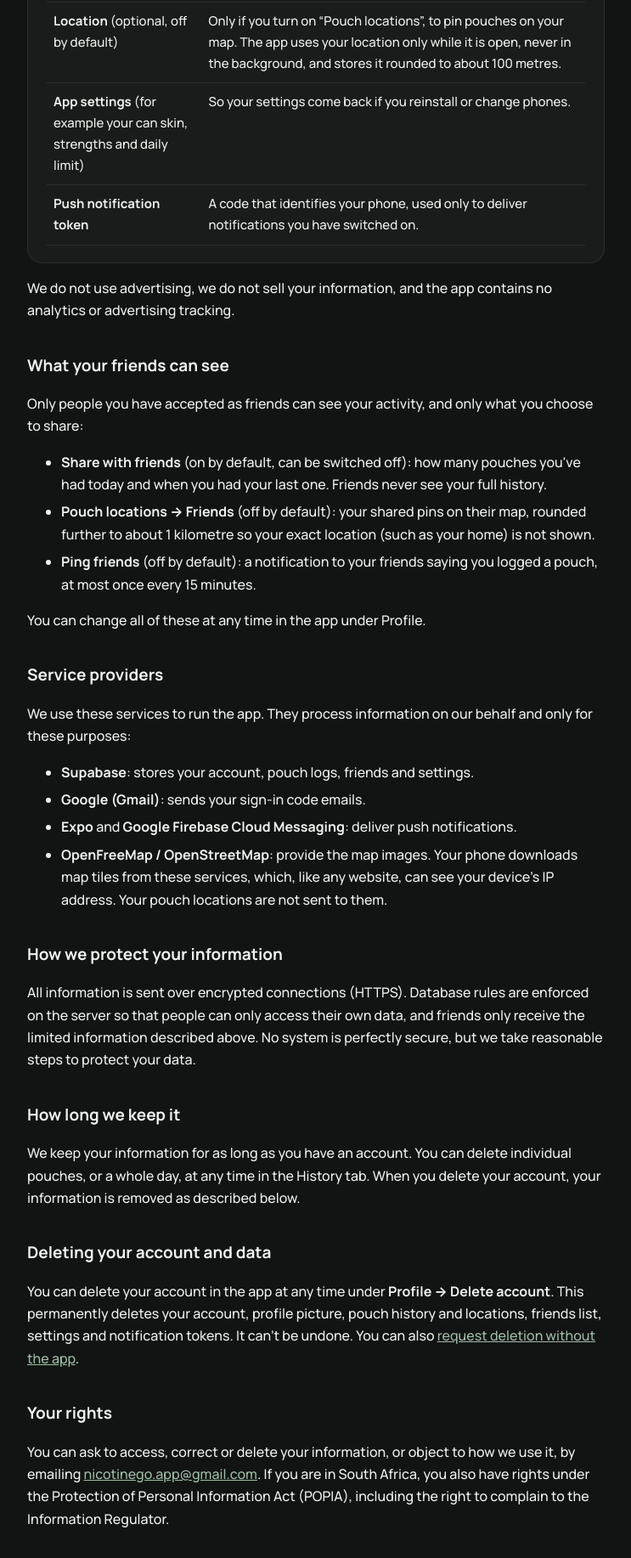
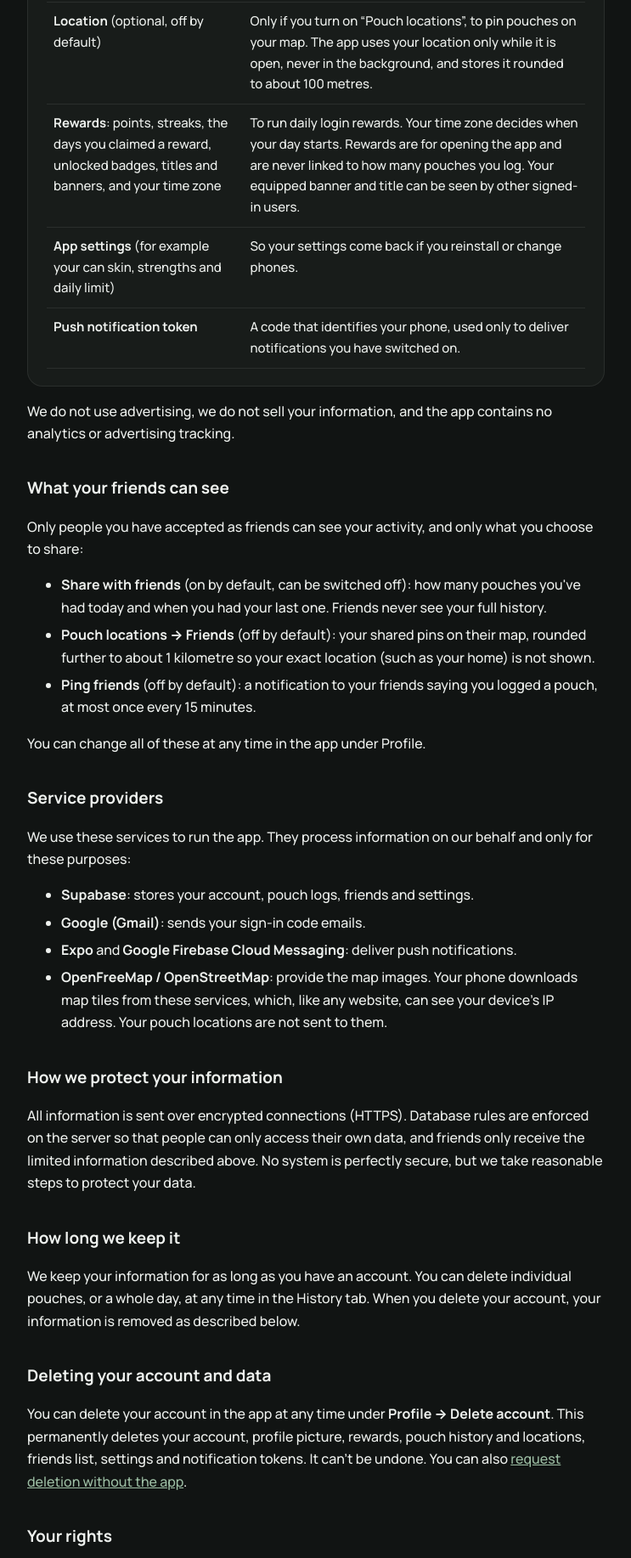
Before and after one commit to zetacruiser-dotcom/nicotine-go_Website, a plain HTML site: page privacy/index.html in a window 1280 px wide. Shown: the part 1080-2914 px from the top of the page at 85% size, without its empty margins (268-1011 px from the left). Drawn offline with Linux system fonts and the light colour scheme.

Commit message:
Updated policy

```diff
--- a/privacy/index.html
+++ b/privacy/index.html
@@ -28,6 +28,7 @@
         <tr><td><strong>Display name and profile picture</strong> (optional)</td><td>Shown to friends and in search results, if you add them. Pictures are stored privately and are only visible to signed-in users of the app, never through a public link. You can change or remove them at any time, and removing a picture deletes the file.</td></tr>
         <tr><td><strong>Pouch logs</strong>: the time of each pouch and its nicotine strength (mg)</td><td>The core of the app: your daily totals, history, charts and daily limit. This relates to your nicotine use, so we treat it as sensitive.</td></tr>
         <tr><td><strong>Location</strong> (optional, off by default)</td><td>Only if you turn on “Pouch locations”, to pin pouches on your map. The app uses your location only while it is open, never in the background, and stores it rounded to about 100 metres.</td></tr>
+        <tr><td><strong>Rewards</strong>: points, streaks, the days you claimed a reward, unlocked badges, titles and banners, and your time zone</td><td>To run daily login rewards. Your time zone decides when your day starts. Rewards are for opening the app and are never linked to how many pouches you log. Your equipped banner and title can be seen by other signed-in users.</td></tr>
         <tr><td><strong>App settings</strong> (for example your can skin, strengths and daily limit)</td><td>So your settings come back if you reinstall or change phones.</td></tr>
         <tr><td><strong>Push notification token</strong></td><td>A code that identifies your phone, used only to deliver notifications you have switched on.</td></tr>
       </table>
@@ -59,7 +60,7 @@
     <p>We keep your information for as long as you have an account. You can delete individual pouches, or a whole day, at any time in the History tab. When you delete your account, your information is removed as described below.</p>
 
     <h2>Deleting your account and data</h2>
-    <p>You can delete your account in the app at any time under <strong>Profile → Delete account</strong>. This permanently deletes your account, profile picture, pouch history and locations, friends list, settings and notification tokens. It can't be undone. You can also <a href="../delete-account/">request deletion without the app</a>.</p>
+    <p>You can delete your account in the app at any time under <strong>Profile → Delete account</strong>. This permanently deletes your account, profile picture, rewards, pouch history and locations, friends list, settings and notification tokens. It can't be undone. You can also <a href="../delete-account/">request deletion without the app</a>.</p>
 
     <h2>Your rights</h2>
     <p>You can ask to access, correct or delete your information, or object to how we use it, by emailing <a href="mailto:nicotinego.app@gmail.com">nicotinego.app@gmail.com</a>. If you are in South Africa, you also have rights under the Protection of Personal Information Act (POPIA), including the right to complain to the Information Regulator.</p>
```
Also changed, not shown: delete-account/index.html (+1 -0 lines).
